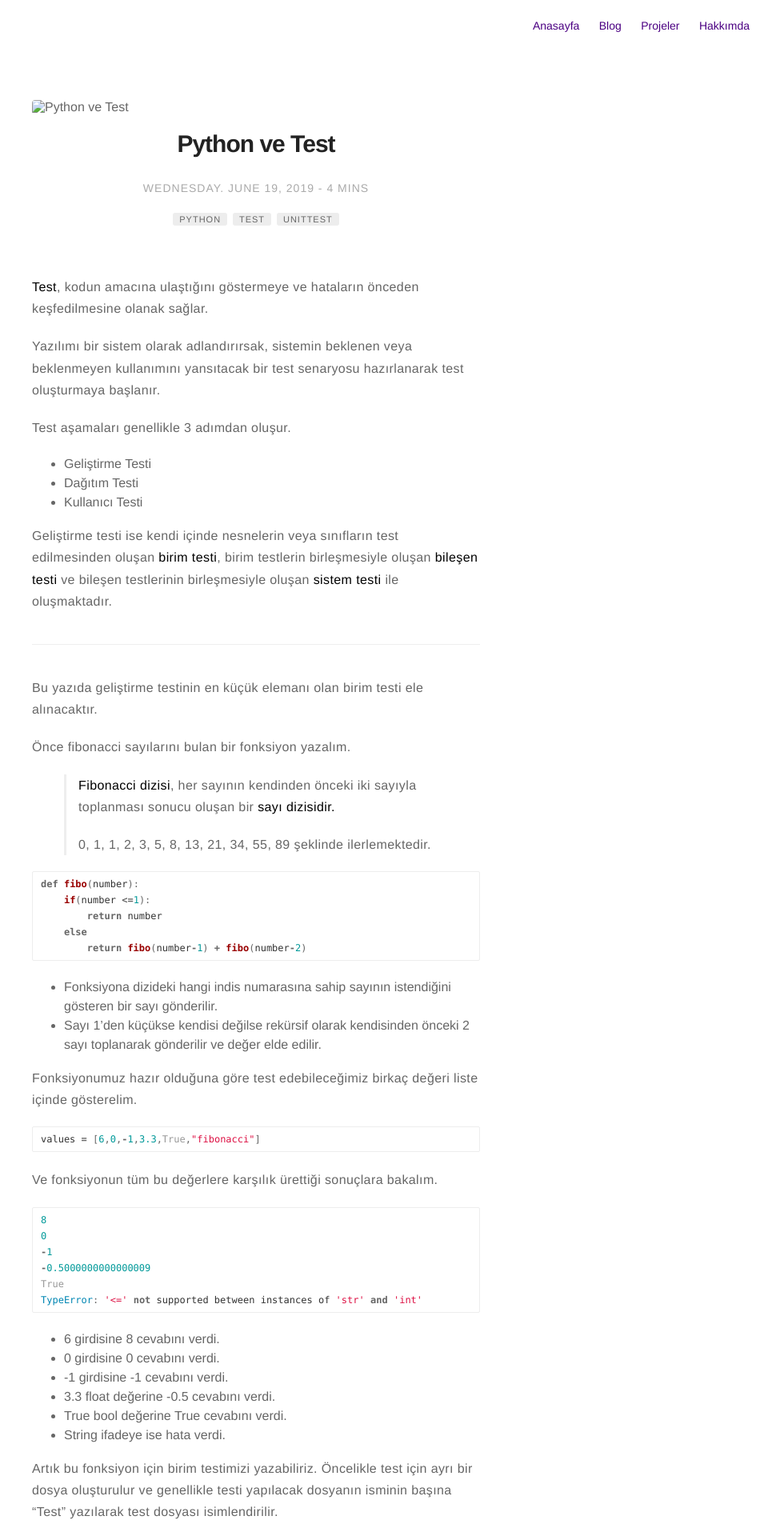
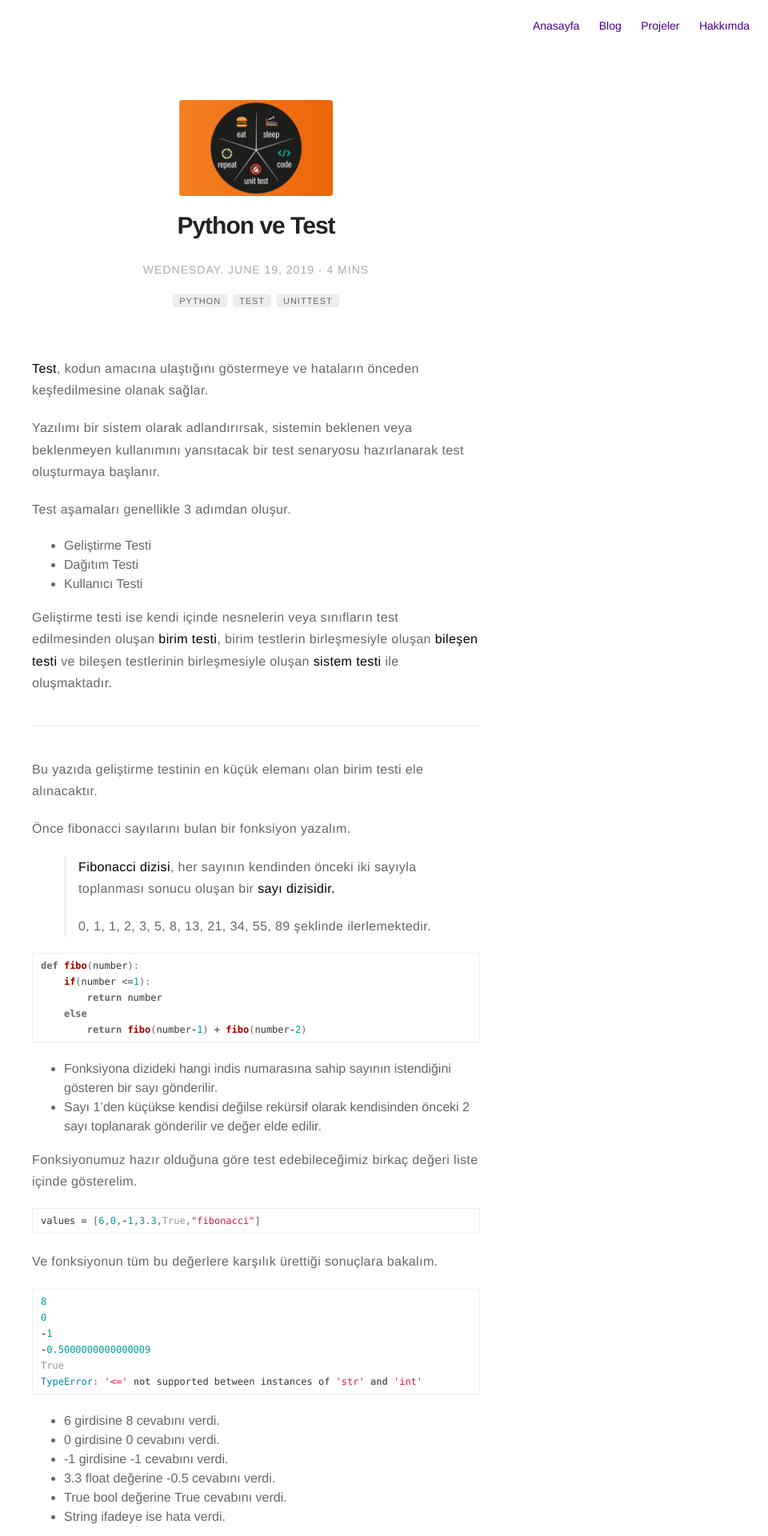
Before and after one commit to mdurmuss/mdurmuss.github.io, a Jekyll site: the page built from _posts/2019-06-19-python-ve-test.md, in a window 1280 px wide. Shown: the top 1920 px of the page at 80% size, without its empty margins (320-1280 px from the left). Built offline with Jekyll 4.4.1, drawn with Linux system fonts in a browser that asks for light colours.

Commit message:
image updated!

```diff
--- a/_posts/2019-06-19-python-ve-test.md
+++ b/_posts/2019-06-19-python-ve-test.md
@@ -3,7 +3,7 @@ title: "Python ve Test"
 published: true
 layout: post
 date: '2019-06-19'
-image: assets/images/test.png
+image: /assets/images/test.png
 headerImage: true
 tag:
   - python
```
